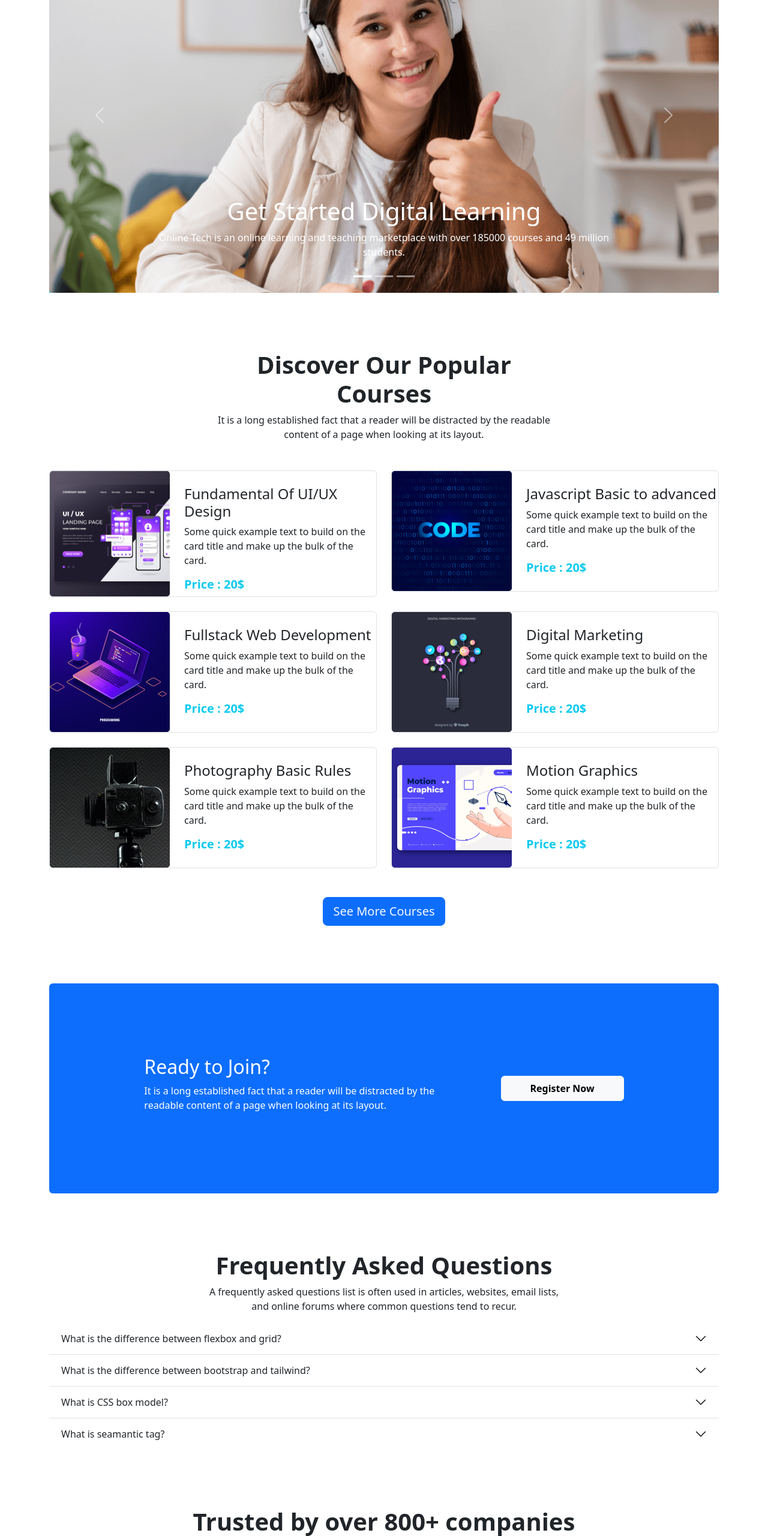
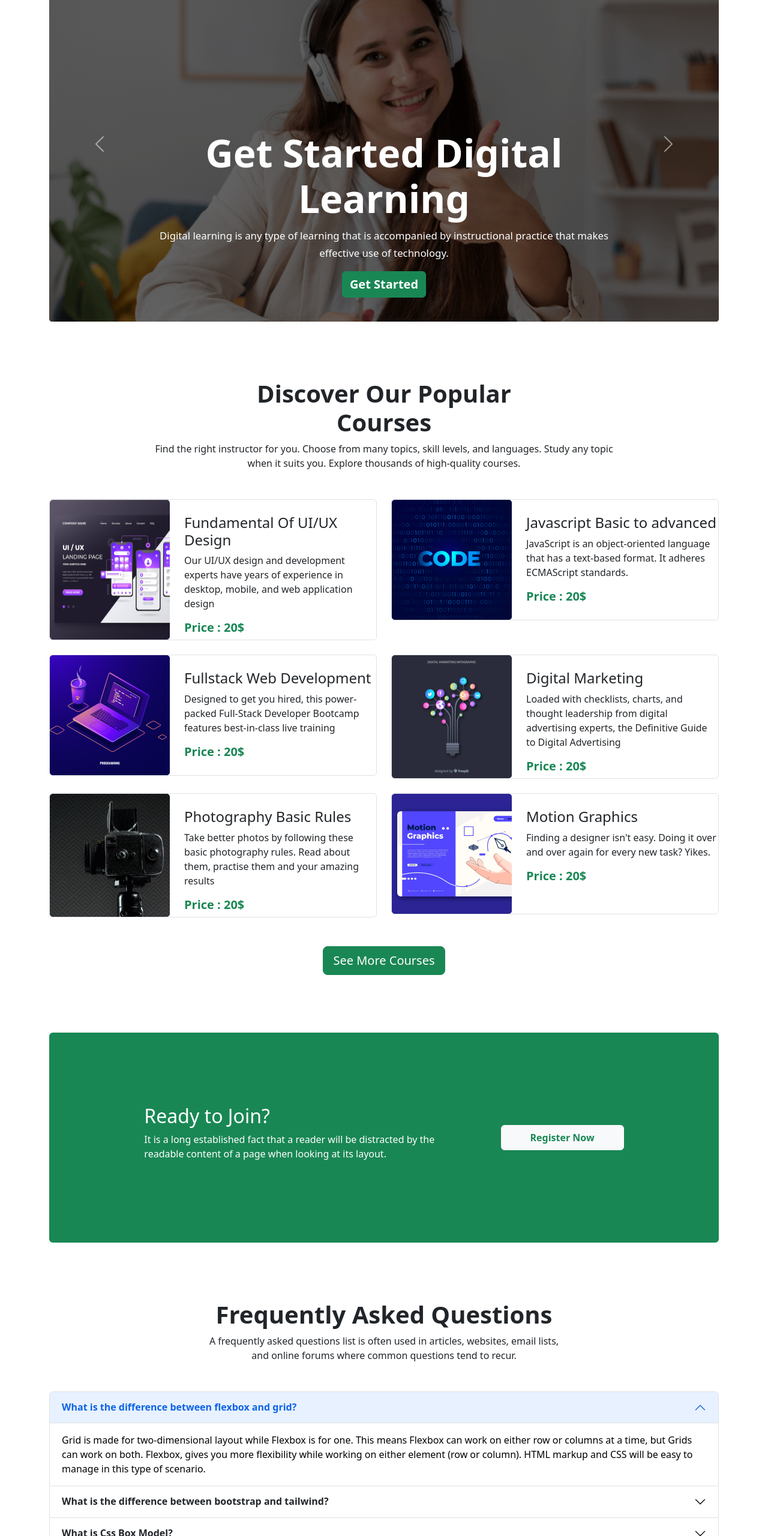
Before and after one commit to AnkonCosta/edTech-website, a plain HTML site: page index.html in a window 1280 px wide. Shown: the part 240-2800 px from the top of the page at 60% size. Drawn offline with nearby package versions, Linux system fonts and the light colour scheme.

Commit message:
changed the button colors and the accordion

```diff
--- a/index.html
+++ b/index.html
@@ -25,9 +25,9 @@
                         <span class="navbar-toggler-icon"></span>
                     </button>
                     <div class="collapse navbar-collapse" id="navbarScroll">
-                        <ul class="navbar-nav me-auto my-2 my-lg-0" style="--bs-scroll-height: 100px;">
+                        <ul class="navbar-nav me-auto my-2 my-lg-0 ps-5 ms-5" style="--bs-scroll-height: 100px;">
                             <li class="nav-item">
-                                <a class="nav-link active" aria-current="page" href="#">Home</a>
+                                <a class="nav-link active text-success" aria-current="page" href="#">Home</a>
                             </li>
                             <li class="nav-item">
                                 <a class="nav-link" href="#">Courses</a>
@@ -43,8 +43,8 @@
                             </li>
                         </ul>
                         <form class="d-flex" role="search">
-                            <input class="form-control me-2" type="search" placeholder="Search" aria-label="Search">
-                            <button class="btn btn-outline-success" type="submit">Search</button>
+
+                            <button class="btn btn-outline-success me-5" type="submit">Register</button>
                         </form>
                     </div>
                 </div>
@@ -53,40 +53,41 @@
         </section>
 
         <!-- Carousel starts -->
-        <section class="container">
+        <section class="container my-5">
             <div id="carouselExampleCaptions" class="carousel slide" data-bs-ride="false">
-                <div class="carousel-indicators">
-                    <button type="button" data-bs-target="#carouselExampleCaptions" data-bs-slide-to="0" class="active"
-                        aria-current="true" aria-label="Slide 1"></button>
-                    <button type="button" data-bs-target="#carouselExampleCaptions" data-bs-slide-to="1"
-                        aria-label="Slide 2"></button>
-                    <button type="button" data-bs-target="#carouselExampleCaptions" data-bs-slide-to="2"
-                        aria-label="Slide 3"></button>
-                </div>
-                <div class="carousel-inner">
-                    <div class="carousel-item active">
-                        <img src="images/cover/cover-1.png" class="d-block w-100 bg-info" alt="...">
-                        <div class="carousel-caption d-none d-md-block ">
-                            <h1>Get Started Digital
-                                Learning</h1>
-                            <p>Online Tech is an online learning and teaching marketplace with over 185000 courses and
-                                49 million students.</p>
+                <div class="carousel-inner ">
+                    <div class="carousel-item active ">
+                        <img src="images/cover/cover-1.png" class="d-block w-100 img-opacity" alt="...">
+                        <div class="carousel-caption  d-flex flex-column justify-content-center ">
+                            <h5 class="fw-bold fs-vw">Get Started Digital Learning</h5>
+                            <p class="vw-1"><small>Digital learning is any type of learning that is accompanied by
+                                    instructional practice that makes effective use of technology. </small></p>
+                            <div>
+                                <button class="btn btn-success fs-5 fw-bold">Get Started</button>
+                            </div>
                         </div>
                     </div>
-                    <div class="carousel-item">
-                        <img src="images/cover/cover-3.jpg" class="d-block w-100" alt="...">
-                        <div class="carousel-caption d-none d-md-block">
-                            <h5>Second slide label</h5>
-                            <p>Some representative placeholder content for the second slide.</p>
+
+                    <div class="carousel-item ">
+                        <img src="images/cover/cover-3.jpg" class="d-block w-100 img-opacity" alt="...">
+                        <div class="carousel-caption d-md-block ">
+                            <h5 class="fw-bold fs-vw">Get Started Digital Learning</h5>
+                            <p class="vw-1"><small>Digital learning is any type of learning that is accompanied by
+                                    instructional practice that makes effective use of technology. </small></p>
+                            <button class="btn btn-success fs-5 fw-bold">Get Started</button>
                         </div>
                     </div>
-                    <div class="carousel-item">
-                        <img src="images/cover/cover-1.png" class="d-block w-100" alt="...">
-                        <div class="carousel-caption d-none d-md-block">
-                            <h5>Third slide label</h5>
-                            <p>Some representative placeholder content for the third slide.</p>
+
+                    <div class="carousel-item ">
+                        <img src="images/cover/cover-1.png" class="d-block w-100 img-opacity" alt="...">
+                        <div class="carousel-caption d-md-block ">
+                            <h5 class="fw-bold fs-vw">Get Started Digital Learning</h5>
+                            <p class="vw-1"><small>Digital learning is any type of learning that is accompanied by
+                                    instructional practice that makes effective use of technology. </small></p>
+                            <button class="btn btn-success fs-5 fw-bold">Get Started</button>
                         </div>
                     </div>
+
                 </div>
                 <button class="carousel-control-prev" type="button" data-bs-target="#carouselExampleCaptions"
                     data-bs-slide="prev">
@@ -99,6 +100,7 @@
                     <span class="visually-hidden">Next</span>
                 </button>
             </div>
+
         </section>
     </header>
     <!-- header ends -->
@@ -111,9 +113,8 @@
             <h1 class="text-center fw-bold">
                 Discover Our Popular <br> Courses
             </h1>
-            <p class="text-center">It is a long established fact that a reader will be distracted by the readable <br>
-                content of a page when
-                looking at its layout.</p>
+            <p class="text-center">Find the right instructor for you. Choose from many topics, skill levels, and
+                languages. Study any topic <br> when it suits you. Explore thousands of high-quality courses.</p>
 
             <div class="my-5">
                 <div class="row row-cols-1 row-cols-md-1 row-cols-lg-2 g-4 ">
@@ -125,9 +126,9 @@
                             <div class="ps-4 pt-4">
                                 <h4>Fundamental Of UI/UX Design
                                 </h4>
-                                <p>Some quick example text to build on the card title
-                                    and make up the bulk of the card.</p>
-                                <h5 class="text-info fw-bold">Price : 20$</h6>
+                                <p>Our UI/UX design and development experts have years of experience in desktop, mobile,
+                                    and web application design</p>
+                                <h5 class="text-success fw-bold">Price : 20$</h6>
                             </div>
                         </div>
                     </div>
@@ -140,9 +141,9 @@
                                 <h4>Javascript Basic to advanced
 
                                 </h4>
-                                <p>Some quick example text to build on the card title
-                                    and make up the bulk of the card.</p>
-                                <h5 class="text-info fw-bold">Price : 20$</h6>
+                                <p>JavaScript is an object-oriented language that has a text-based format. It adheres
+                                    ECMAScript standards.</p>
+                                <h5 class="text-success fw-bold">Price : 20$</h6>
                             </div>
                         </div>
                     </div>
@@ -156,9 +157,9 @@
                                 <h4>Fullstack Web Development
 
                                 </h4>
-                                <p>Some quick example text to build on the card title
-                                    and make up the bulk of the card.</p>
-                                <h5 class="text-info fw-bold">Price : 20$</h6>
+                                <p>Designed to get you hired, this power-packed Full-Stack Developer Bootcamp features
+                                    best-in-class live training</p>
+                                <h5 class="text-success fw-bold">Price : 20$</h6>
                             </div>
                         </div>
                     </div>
@@ -171,9 +172,9 @@
                             <div class="ps-4 pt-4">
                                 <h4>Digital Marketing
                                 </h4>
-                                <p>Some quick example text to build on the card title
-                                    and make up the bulk of the card.</p>
-                                <h5 class="text-info fw-bold">Price : 20$</h6>
+                                <p>Loaded with checklists, charts, and thought leadership from digital advertising
+                                    experts, the Definitive Guide to Digital Advertising</p>
+                                <h5 class="text-success fw-bold">Price : 20$</h6>
                             </div>
                         </div>
                     </div>
@@ -186,9 +187,9 @@
                             <div class="ps-4 pt-4">
                                 <h4>Photography Basic Rules
                                 </h4>
-                                <p>Some quick example text to build on the card title
-                                    and make up the bulk of the card.</p>
-                                <h5 class="text-info fw-bold">Price : 20$</h6>
+                                <p>Take better photos by following these basic photography rules. Read about them,
+                                    practise them and your amazing results</p>
+                                <h5 class="text-success fw-bold">Price : 20$</h6>
                             </div>
                         </div>
                     </div>
@@ -201,9 +202,9 @@
                             <div class="ps-4 pt-4">
                                 <h4>Motion Graphics
                                 </h4>
-                                <p>Some quick example text to build on the card title
-                                    and make up the bulk of the card.</p>
-                                <h5 class="text-info fw-bold">Price : 20$</h6>
+                                <p>Finding a designer isn't easy. Doing it over and over again for every new task?
+                                    Yikes.</p>
+                                <h5 class="text-success fw-bold">Price : 20$</h6>
                             </div>
                         </div>
                     </div>
@@ -212,14 +213,14 @@
                 </div>
             </div>
             <div class="text-center">
-                <button class="btn btn-lg btn-primary text-light ">See More Courses</button>
+                <button class="btn btn-lg btn-success text-white ">See More Courses</button>
             </div>
         </section>
         <!-- Popular courses ends -->
 
         <!-- modals starts -->
         <section style="height: 350px;"
-            class="bg-primary rounded-2 d-flex flex-column flex-lg-row justify-content-evenly align-items-center p-5">
+            class="bg-success rounded-2 d-flex flex-column flex-lg-row justify-content-evenly align-items-center p-5">
             <div class="text-white text-center text-lg-start">
                 <h2>Ready to Join?</h2>
                 <p>It is a long established fact that a reader will be distracted by the <br>
@@ -227,7 +228,7 @@
             </div>
             <div class="">
                 <!-- Button trigger modal -->
-                <button type="button" class="btn btn-light fw-bold px-5 py-2" data-bs-toggle="modal"
+                <button type="button" class="btn btn-light fw-bold px-5 py-2 text-success" data-bs-toggle="modal"
                     data-bs-target="#exampleModal">
                     Register Now
                 </button>
@@ -253,7 +254,7 @@
                                         <label for="exampleInputPassword1" class="form-label">Password</label>
                                         <input type="password" class="form-control" id="exampleInputPassword1">
                                     </div>
-                                    <button type="submit" class="btn btn-primary">Register Now</button>
+                                    <button type="submit" class="btn btn-success">Register Now</button>
                                 </form>
                             </div>
                         </div>
@@ -277,65 +278,80 @@
                 lists, <br>
                 and online forums where common questions tend to recur.</p>
 
-            <div class="accordion accordion-flush" id="accordionFlushExample">
+            <div class="accordion mt-5" id="accordionPanelsStayOpenExample">
                 <div class="accordion-item">
-                    <h2 class="accordion-header" id="flush-headingOne">
-                        <button class="accordion-button collapsed" type="button" data-bs-toggle="collapse"
-                            data-bs-target="#flush-collapseOne" aria-expanded="false" aria-controls="flush-collapseOne">
+                    <h2 class="accordion-header" id="panelsStayOpen-headingOne">
+                        <button class="accordion-button fw-bold" type="button" data-bs-toggle="collapse"
+                            data-bs-target="#panelsStayOpen-collapseOne" aria-expanded="true"
+                            aria-controls="panelsStayOpen-collapseOne">
                             What is the difference between flexbox and grid?
                         </button>
                     </h2>
-                    <div id="flush-collapseOne" class="accordion-collapse collapse" aria-labelledby="flush-headingOne"
-                        data-bs-parent="#accordionFlushExample">
-                        <div class="accordion-body">Grid is made for two-dimensional layout while Flexbox is for one.
-                            This means Flexbox can work on either row or columns at a time, but Grids can work on both.
-                            Flexbox, gives you more flexibility while working on either element (row or column). HTML
-                            markup and CSS will be easy to manage in this type of scenario.</div>
+                    <div id="panelsStayOpen-collapseOne" class="accordion-collapse collapse show"
+                        aria-labelledby="panelsStayOpen-headingOne">
+                        <div class="accordion-body">
+                            Grid is made for two-dimensional layout while Flexbox is for one. This means Flexbox can
+                            work on either row or columns at a time, but Grids can work on both. Flexbox, gives you more
+                            flexibility while working on either element (row or column). HTML markup and CSS will be
+                            easy to manage in this type of scenario.
+
+                        </div>
                     </div>
                 </div>
                 <div class="accordion-item">
-                    <h2 class="accordion-header" id="flush-headingTwo">
-                        <button class="accordion-button collapsed" type="button" data-bs-toggle="collapse"
-                            data-bs-target="#flush-collapseTwo" aria-expanded="false" aria-controls="flush-collapseTwo">
+                    <h2 class="accordion-header" id="panelsStayOpen-headingTwo">
+                        <button class="accordion-button collapsed fw-bold" type="button" data-bs-toggle="collapse"
+                            data-bs-target="#panelsStayOpen-collapseTwo" aria-expanded="false"
+                            aria-controls="panelsStayOpen-collapseTwo">
                             What is the difference between bootstrap and tailwind?
                         </button>
                     </h2>
-                    <div id="flush-collapseTwo" class="accordion-collapse collapse" aria-labelledby="flush-headingTwo"
-                        data-bs-parent="#accordionFlushExample">
-                        <div class="accordion-body">Bootstrap comes with a set of pre-styled responsive, mobile-first
-                            components that possess a definite UI kit. Tailwind CSS uses a set of utility classes to
-                            create a neat UI with more flexibility and uniqueness. Sites created using Bootstrap follow
-                            the generic pattern that makes them look identical.</div>
+                    <div id="panelsStayOpen-collapseTwo" class="accordion-collapse collapse"
+                        aria-labelledby="panelsStayOpen-headingTwo">
+                        <div class="accordion-body">
+                            Bootstrap comes with a set of pre-styled responsive, mobile-first components that possess a
+                            definite UI kit. Tailwind CSS uses a set of utility classes to create a neat UI with more
+                            flexibility and uniqueness. Sites created using Bootstrap follow the generic pattern that
+                            makes them look identical.
+
+                        </div>
                     </div>
                 </div>
                 <div class="accordion-item">
-                    <h2 class="accordion-header" id="flush-headingThree">
-                        <button class="accordion-button collapsed" type="button" data-bs-toggle="collapse"
-                            data-bs-target="#flush-collapseThree" aria-expanded="false"
-                            aria-controls="flush-collapseThree">
-                            What is CSS box model?
+                    <h2 class="accordion-header" id="panelsStayOpen-headingThree">
+                        <button class="accordion-button collapsed fw-bold" type="button" data-bs-toggle="collapse"
+                            data-bs-target="#panelsStayOpen-collapseThree" aria-expanded="false"
+                            aria-controls="panelsStayOpen-collapseThree">
+                            What is Css Box Model?
                         </button>
                     </h2>
-                    <div id="flush-collapseThree" class="accordion-collapse collapse"
-                        aria-labelledby="flush-headingThree" data-bs-parent="#accordionFlushExample">
-                        <div class="accordion-body">In web development, the CSS box model refers to how HTML elements
-                            are modeled in browser engines and how the dimensions of those HTML elements are derived
-                            from CSS properties. It is a fundamental concept for the composition of HTML webpages.</div>
+                    <div id="panelsStayOpen-collapseThree" class="accordion-collapse collapse"
+                        aria-labelledby="panelsStayOpen-headingThree">
+                        <div class="accordion-body">
+                            In web development, the CSS box model refers to how HTML elements are modeled in browser
+                            engines and how the dimensions of those HTML elements are derived from CSS properties. It is
+                            a fundamental concept for the composition of HTML webpages.
+
+                        </div>
                     </div>
                 </div>
                 <div class="accordion-item">
-                    <h2 class="accordion-header" id="flush-headingFour">
-                        <button class="accordion-button collapsed" type="button" data-bs-toggle="collapse"
-                            data-bs-target="#flush-collapseFour" aria-expanded="false"
-                            aria-controls="flush-collapseFour">
+                    <h2 class="accordion-header" id="panelsStayOpen-headingFour">
+                        <button class="accordion-button collapsed fw-bold" type="button" data-bs-toggle="collapse"
+                            data-bs-target="#panelsStayOpen-collapseFour" aria-expanded="false"
+                            aria-controls="panelsStayOpen-collapseFour">
                             What is seamantic tag?
                         </button>
                     </h2>
-                    <div id="flush-collapseFour" class="accordion-collapse collapse" aria-labelledby="flush-headingFour"
-                        data-bs-parent="#accordionFlushExample">
-                        <div class="accordion-body">The HTML semantics refers to the tags that provide meaning to an
-                            HTML page rather than just presentation. It makes HTML more comprehensible by better
-                            defining the different sections and layout of web pages.</div>
+                    <div id="panelsStayOpen-collapseFour" class="accordion-collapse collapse"
+                        aria-labelledby="panelsStayOpen-headingFour">
+                        <div class="accordion-body">
+                            The HTML semantics refers to the tags that provide meaning to an HTML page rather than just
+                            presentation. It makes HTML more comprehensible by better defining the different sections
+                            and layout of web pages.
+
+
+                        </div>
                     </div>
                 </div>
             </div>
--- a/style.css
+++ b/style.css
@@ -1,4 +1,31 @@
-/* .carousel-item {
-    background: black;
-    position: relative;
-} */
+.img-opacity {
+    filter: brightness(40%);
+}
+
+.fs-vw {
+    font-size: 5vw;
+}
+
+.ptop-1 {
+    padding: 100px 0px;
+}
+
+.orange {
+    color: orange;
+}
+
+.gray {
+    color: rgb(186, 184, 184);
+}
+
+.bg-gray {
+    background-color: rgb(71, 71, 71);
+}
+
+.py {
+    padding: 80px 0px;
+}
+
+.vw-1 {
+    font-size: 1.5vw;
+}
```
